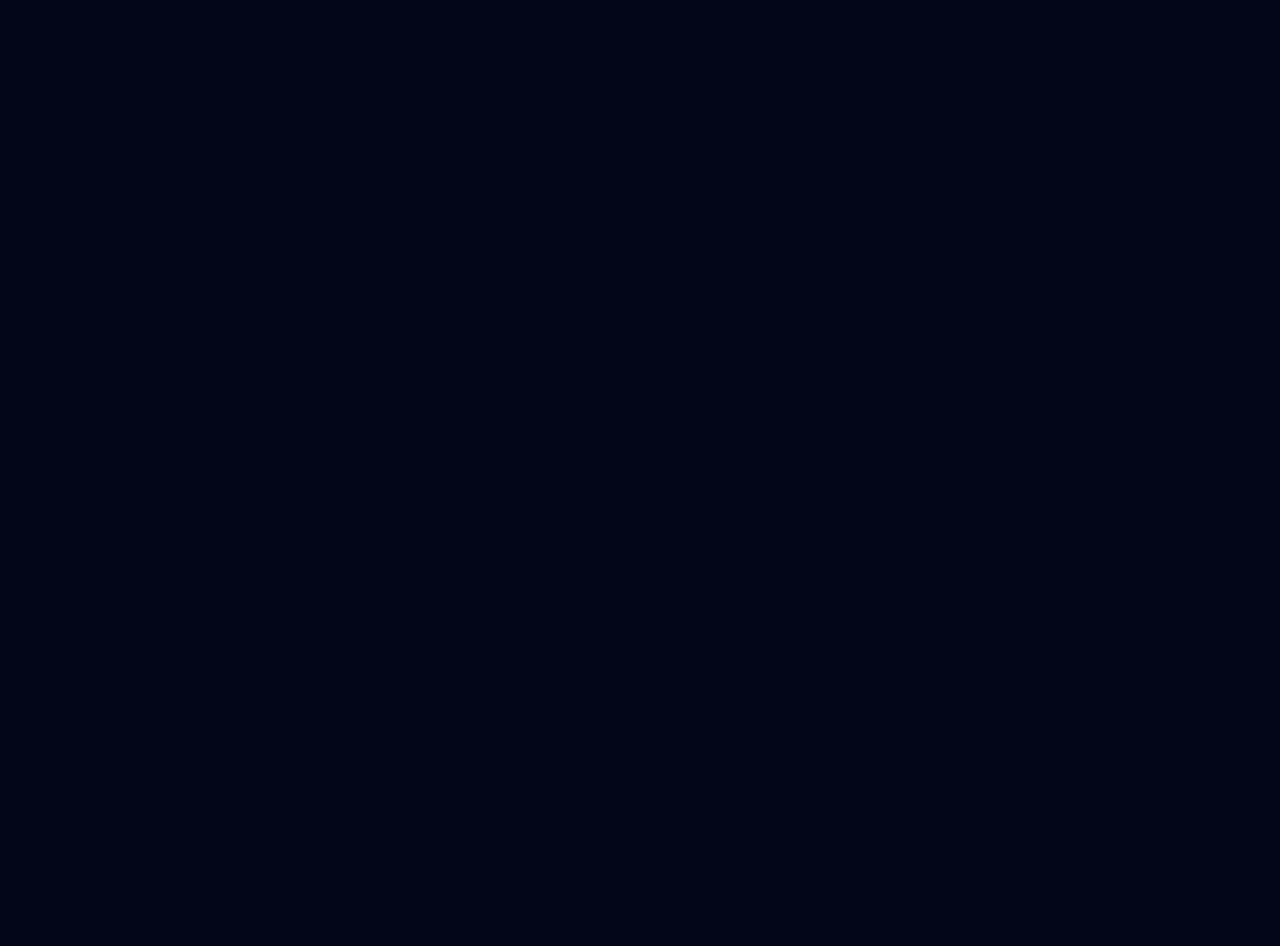
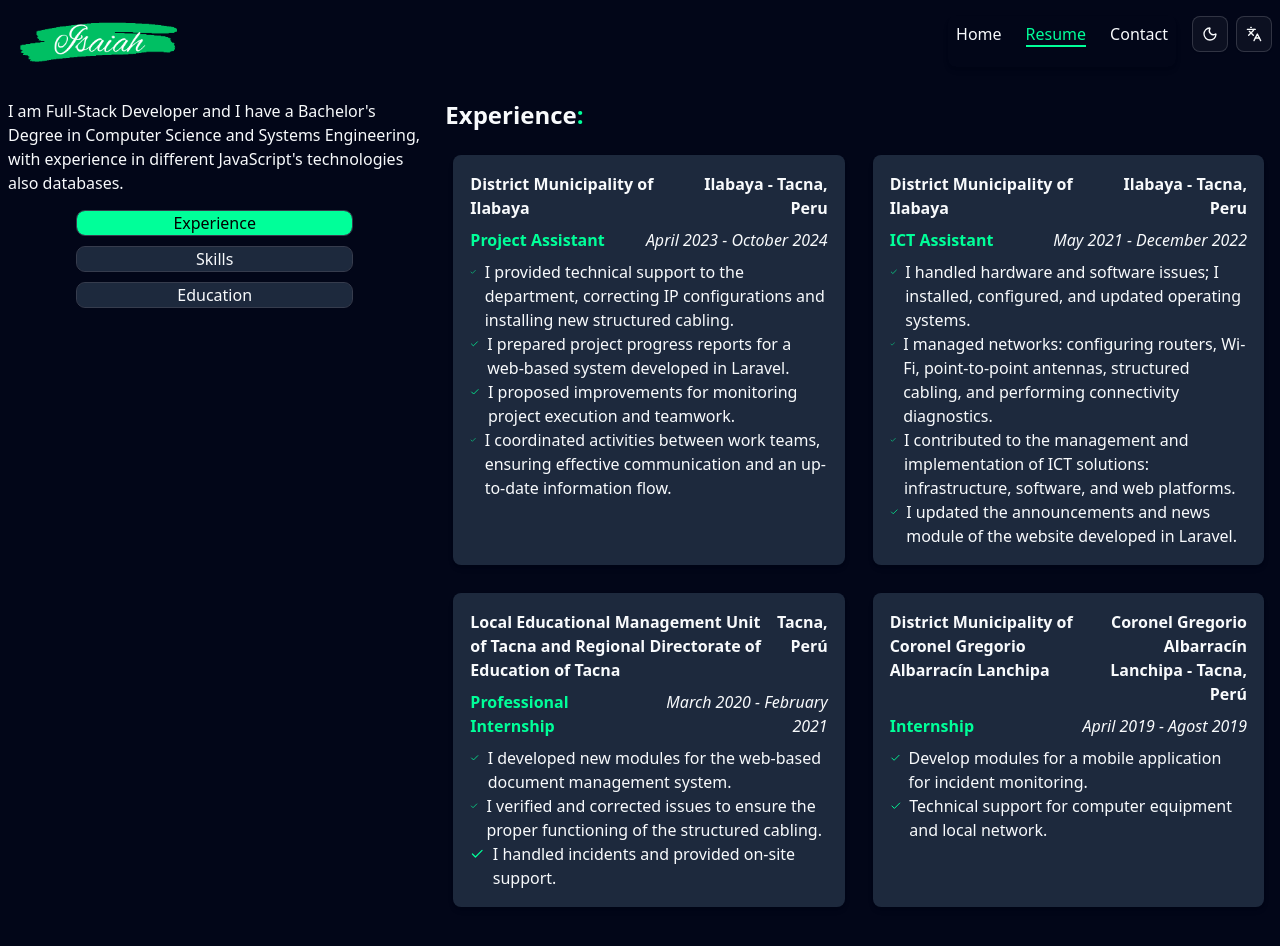
Before and after one commit to islf14/front-portfolio, a React (Vite) app in the folder client/: page /en/resume in a window 1280 px wide. Before the commit this address had no page. Shown: the top 946 px of the page. Before the commit the page ends 800 px from the top, so only its background shows below. Built offline with nearby package versions, Linux system fonts and the light colour scheme.

Commit message:
add language prefix in url

```diff
--- a/client/src/App.tsx
+++ b/client/src/App.tsx
@@ -1,21 +1,23 @@
-import { BrowserRouter as Router, Routes, Route } from 'react-router'
+import { BrowserRouter as Router, Routes, Route, Navigate } from 'react-router'
 import Home from './app/Home'
 import Resume from './app/Resume'
 import Contact from './app/Contact'
 import LayoutMain from './app/LayoutMain'
-import { ThemeProvider } from './components/theme-provider'
+import { themeNameStorageKey, ThemeProvider } from './components/theme-provider'
+import { detectedLng } from './components/language-prefix'
 
 export default function App() {
   return (
     <>
-      <ThemeProvider defaultTheme="dark" storageKey="IsDev-ui-theme">
-        <Router>
+      <ThemeProvider defaultTheme="dark" storageKey={themeNameStorageKey}>
+        <Router basename={`/${detectedLng}`}>
           <Routes>
             <Route path="/" element={<LayoutMain />}>
               <Route index element={<Home />} />
               <Route path="/resume" element={<Resume />} />
               <Route path="/contact" element={<Contact />} />
             </Route>
+            <Route path="*" element={<Navigate to="/" replace />} />
           </Routes>
         </Router>
       </ThemeProvider>
--- a/client/src/components/Language.tsx
+++ b/client/src/components/Language.tsx
@@ -1,12 +1,14 @@
 import { Languages } from 'lucide-react'
 import { DropdownMenu, type item } from './DropdownMenu'
 import { useTranslation } from 'react-i18next'
+import { updateUrlWithLang } from './language-prefix'
 
 export default function Language() {
   const { i18n } = useTranslation()
 
   const handleChangeLanguage = (lang: string) => {
     i18n.changeLanguage(lang)
+    updateUrlWithLang(lang)
   }
   const languages: item[] = [
     { value: 'English', setFunction: () => handleChangeLanguage('en') },
--- /dev/null
+++ b/client/src/components/language-prefix.tsx
@@ -0,0 +1,72 @@
+const supportedLngs = ['en', 'es']
+const nameLngStorageKey = 'isdev-ui-lng'
+
+// Get the language prefix from the URL path, if present.
+function getLangFromPath() {
+  if (typeof window === 'undefined') return null
+  const segs = window.location.pathname.split('/').filter(Boolean)
+  return segs.length ? segs[0] : null
+}
+
+// Determine the language to use based on URL, localStorage, and browser settings.
+function chooseLanguage() {
+  const pathLang = getLangFromPath()
+  if (pathLang && supportedLngs.includes(pathLang)) return pathLang
+
+  if (typeof localStorage !== 'undefined') {
+    const storedLng = localStorage.getItem(nameLngStorageKey)
+    if (storedLng && supportedLngs.includes(storedLng)) return storedLng
+  }
+
+  if (typeof navigator !== 'undefined' && navigator.language) {
+    const nav = navigator.language.split('-')[0]
+    if (supportedLngs.includes(nav)) return nav
+  }
+
+  return 'en'
+}
+
+const detectedLng = chooseLanguage()
+
+// Update the URL to include the selected language prefix.
+function updateUrlWithLang(lang: string) {
+  localStorage.setItem(nameLngStorageKey, lang)
+
+  const pathLang = getLangFromPath()
+  if (pathLang === lang) return
+  if (pathLang && supportedLngs.includes(pathLang)) {
+    const newPath = window.location.pathname.replace(`/${pathLang}`, `/${lang}`)
+    window.history.replaceState(
+      null,
+      '',
+      newPath + window.location.search + window.location.hash
+    )
+  } else {
+    const newPath = `/${lang}${window.location.pathname}`
+    window.history.replaceState(
+      null,
+      '',
+      newPath + window.location.search + window.location.hash
+    )
+  }
+}
+
+// On initial load, ensure the URL has the correct language prefix.
+if (typeof window !== 'undefined') {
+  const firstSeg = getLangFromPath()
+  if (!firstSeg || !supportedLngs.includes(firstSeg)) {
+    const newPath = `/${detectedLng}${window.location.pathname}`
+    if (
+      !window.location.pathname.startsWith(`/${detectedLng}/`) &&
+      window.location.pathname !== `/${detectedLng}`
+    ) {
+      window.history.replaceState(
+        null,
+        '',
+        newPath + window.location.search + window.location.hash
+      )
+    }
+  }
+}
+
+export { detectedLng, supportedLngs, updateUrlWithLang }
--- a/client/src/components/theme-provider.tsx
+++ b/client/src/components/theme-provider.tsx
@@ -9,10 +9,12 @@ type ThemeProviderProps = {
   storageKey?: string
 }
 
+export const themeNameStorageKey = 'isdev-ui-theme'
+
 export function ThemeProvider({
   children,
   defaultTheme = 'system',
-  storageKey = 'IsDev-ui-theme',
+  storageKey = themeNameStorageKey,
   ...props
 }: ThemeProviderProps) {
   const [theme, setTheme] = useState<Theme>(
--- a/client/src/i18n.js
+++ b/client/src/i18n.js
@@ -2,6 +2,7 @@ import i18n from 'i18next'
 import { initReactI18next } from 'react-i18next'
 import en_lang from './translations/en.json'
 import es_lang from './translations/es.json'
+import { detectedLng, supportedLngs } from './components/language-prefix'
 
 const resources = {
   en: {
@@ -16,7 +17,8 @@ i18n
   .use(initReactI18next) // passes i18n down to react-i18next
   .init({
     resources,
-    lng: 'es', // language to use
+    lng: detectedLng,
+    supportedLngs: supportedLngs,
     interpolation: {
       escapeValue: false // react already safes from xss
     },
```
